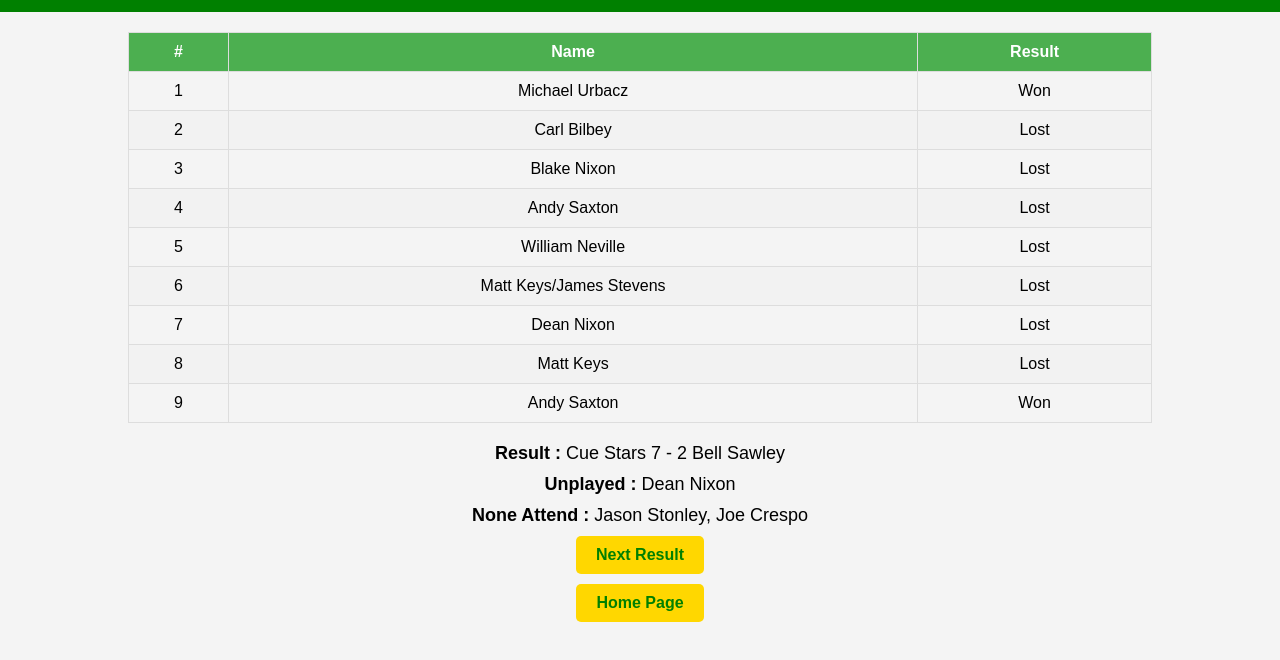
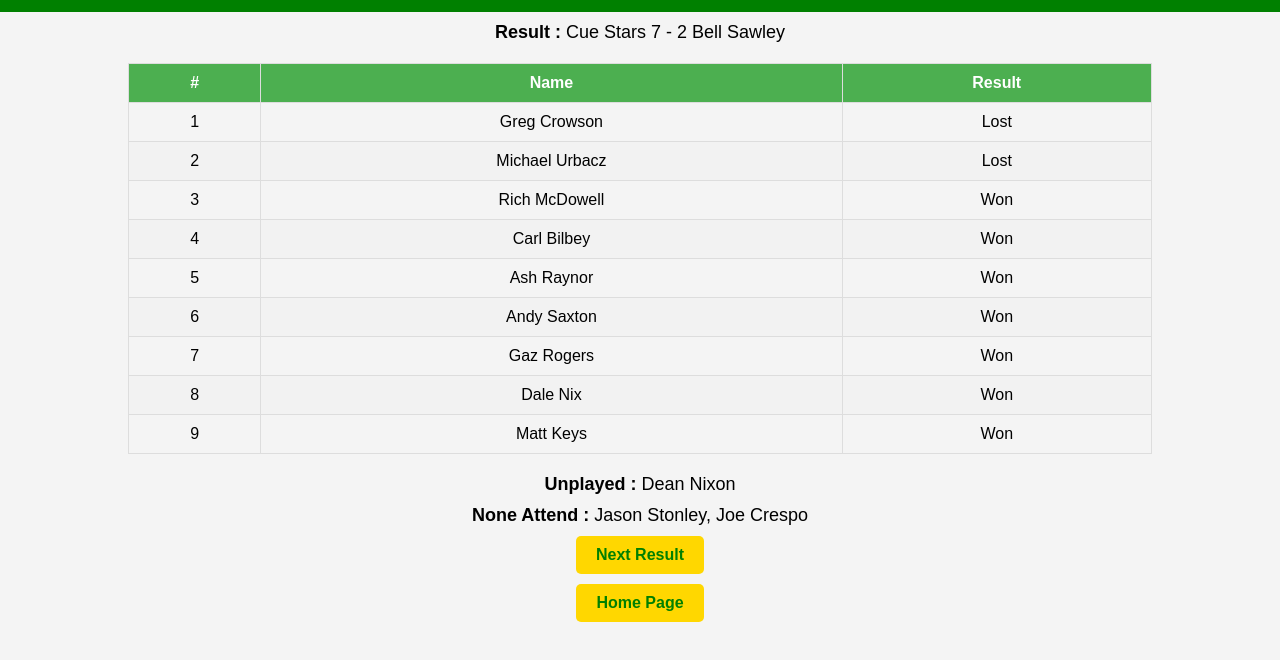
Before and after one commit to cue-stars-pool/league-result-1, a plain HTML site: page index.html in a window 1280 px wide. Shown: the part 46-706 px from the top of the page. Drawn offline with Linux system fonts and the light colour scheme.

Commit message:
Update index.html

```diff
--- a/index.html
+++ b/index.html
@@ -76,6 +76,10 @@
     <h1>Bell Inn Sawley (H)</h1>
 </header>
 
+<section>
+    <div class="sub-header"><strong>Result : </strong>Cue Stars 7 - 2 Bell Sawley</div>
+</section>
+
     <!-- Table for Player Results -->
 <table>
     <thead>
@@ -88,54 +92,53 @@
     <tbody>
         <tr>
             <td>1</td>
-            <td>Michael Urbacz</td>
-            <td>Won</td>
+            <td>Greg Crowson</td>
+            <td>Lost</td>
         </tr>
         <tr>
             <td>2</td>
-            <td>Carl Bilbey</td>
+            <td>Michael Urbacz</td>
             <td>Lost</td>
         </tr>
         <tr>
             <td>3</td>
-            <td>Blake Nixon</td>
-            <td>Lost</td>
+            <td>Rich McDowell</td>
+            <td>Won</td>
         </tr>
         <tr>
             <td>4</td>
-            <td>Andy Saxton</td>
-            <td>Lost</td>
+            <td>Carl Bilbey</td>
+            <td>Won</td>
         </tr>
         <tr>
             <td>5</td>
-            <td>William Neville</td>
-            <td>Lost</td>
+            <td>Ash Raynor</td>
+            <td>Won</td>
         </tr>
         <tr>
             <td>6</td>
-            <td>Matt Keys/James Stevens</td>
-            <td>Lost</td>
+            <td>Andy Saxton</td>
+            <td>Won</td>
         </tr>
         <tr>
             <td>7</td>
-            <td>Dean Nixon</td>
-            <td>Lost</td>
+            <td>Gaz Rogers</td>
+            <td>Won</td>
         </tr>
         <tr>
             <td>8</td>
-            <td>Matt Keys</td>
-            <td>Lost</td>
+            <td>Dale Nix</td>
+            <td>Won</td>
         </tr>
         <tr>
             <td>9</td>
-            <td>Andy Saxton</td>
+            <td>Matt Keys</td>
             <td>Won</td>
         </tr>
     </tbody>
 </table>
 
 <section>
-    <div class="sub-header"><strong>Result : </strong>Cue Stars 7 - 2 Bell Sawley</div>
     <div class="sub-header"><strong>Unplayed : </strong>Dean Nixon</div>
     <div class="sub-header"><strong>None Attend : </strong>Jason Stonley, Joe Crespo</div>
 </section>
```
